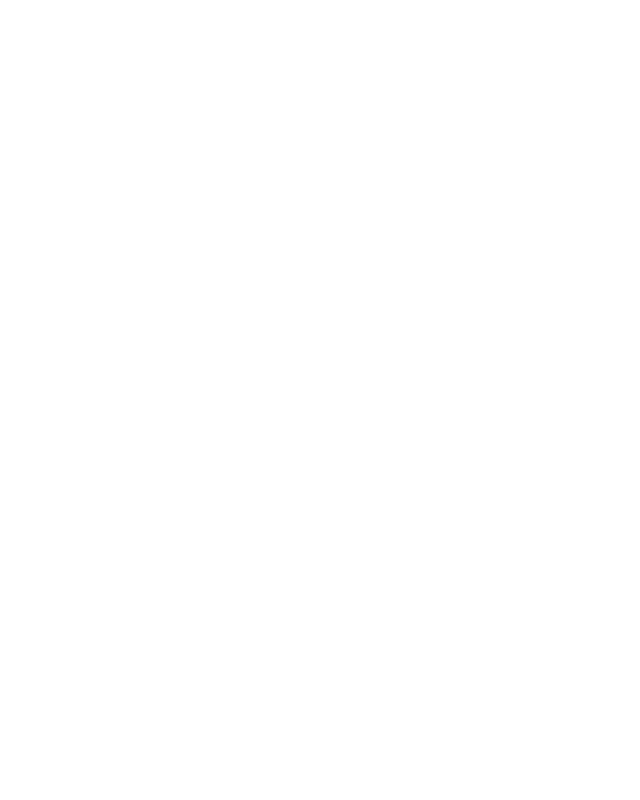
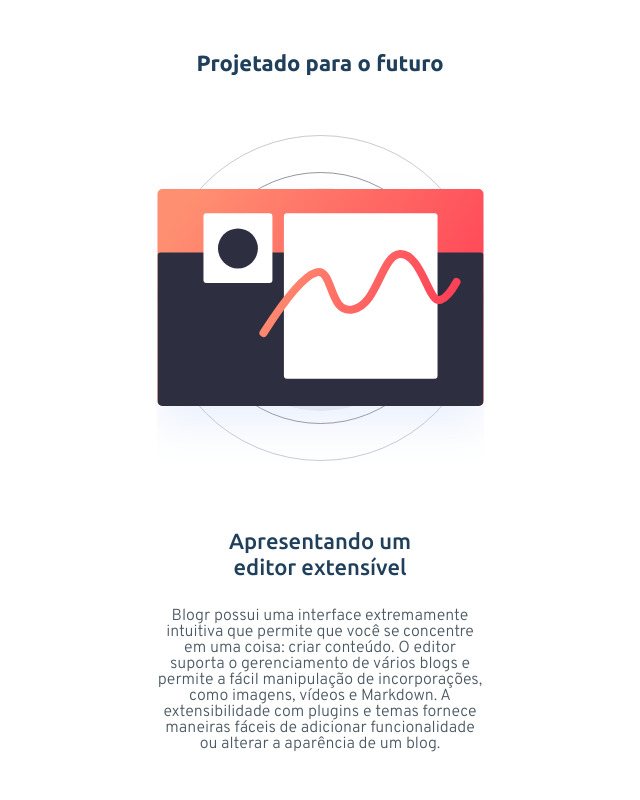
Before and after one commit to LipePLima/Blogr, an Angular app: page / in a window 1280 px wide. Shown: the part 620-1420 px from the top of the page, without its empty margins (320-960 px from the left). Before the commit the page ends 800 px from the top, so only its background shows below. Built offline with nearby package versions, Linux system fonts and the light colour scheme.

Commit message:
Conteúdo Projetado para o futuro desenvolvido

```diff
--- a/src/app/app.component.css
+++ b/src/app/app.component.css
@@ -0,0 +1,5 @@
+main {
+  display: flex;
+  justify-content: center;
+  align-items: center;
+}
--- a/src/app/app.component.html
+++ b/src/app/app.component.html
@@ -1 +1,4 @@
 <app-header></app-header>
+<main>
+  <app-main></app-main>
+</main>
--- a/src/app/app.module.ts
+++ b/src/app/app.module.ts
@@ -3,11 +3,13 @@
 
 import { AppComponent } from './app.component';
 import { HeaderComponent } from './components/header/header.component';
+import { MainComponent } from './components/main/main.component';
 
 @NgModule({
   declarations: [
     AppComponent,
-    HeaderComponent
+    HeaderComponent,
+    MainComponent
   ],
   imports: [
     BrowserModule
--- a/src/app/components/header/header.component.css
+++ b/src/app/components/header/header.component.css
@@ -34,7 +34,7 @@
 }
 
 .menuList {
-    /* display: none; */
+    display: none;
     font-family: 'Ubuntu', sans-serif;
     position: absolute;
     text-align: center;
--- /dev/null
+++ b/src/app/components/main/main.component.css
@@ -0,0 +1,26 @@
+.title-future {
+  font: 600 22px 'Ubuntu', sans-serif;
+  color: hsl(208, 49%, 24%);
+  text-align: center;
+  margin: 106px 0 54px 0;
+}
+
+.img-future {
+  width: 20.438rem;
+  height: 21.25rem;
+  background: url("../../../assets/img/illustration-editor-mobile.svg") no-repeat center;
+}
+
+.subtitle-future {
+  font: 500 22px 'Ubuntu', sans-serif;
+  color: hsl(208, 49%, 24%);
+  text-align: center;
+  margin: 3.625rem 0 1.75rem 0;
+}
+
+.text-future {
+  font-family: 'Overpass', sans-serif;
+  width: 20.438rem;
+  text-align: center;
+  color: hsl(207, 13%, 34%);
+}
--- /dev/null
+++ b/src/app/components/main/main.component.html
@@ -0,0 +1,20 @@
+<section class="conteiner-future">
+  <h1 class="title-future">Projetado para o futuro</h1>
+  <div class="img-future"></div>
+  <h2 class="subtitle-future">
+    Apresentando um <br> editor extensível
+  </h2>
+  <p class="text-future">
+    Blogr possui uma interface extremamente intuitiva que permite que você se concentre em uma coisa: criar conteúdo.
+    O editor suporta o gerenciamento de vários blogs e permite a fácil manipulação de incorporações, como imagens,
+    vídeos e Markdown. A extensibilidade com plugins e temas fornece maneiras fáceis de adicionar funcionalidade ou
+    alterar a aparência de um blog.
+  </p>
+  <h2 class="subtitle-future">
+    Gerenciamento robusto <br> de conteúdo
+  </h2>
+  <p class="text-future">
+    O gerenciamento de conteúdo flexível permite que os usuários se movam facilmente pelas postagens. Aumente a usabilidade do seu blog
+    adicionando categorias, seções, formato ou fluxo personalizados. Com essa funcionalidade, você está no controle total.
+  </p>
+</section>
```
Also changed, not shown: src/app/components/main/main.component.ts (added, +10 -0 lines), 2 other files (tests, documents, lock files or other folders).
